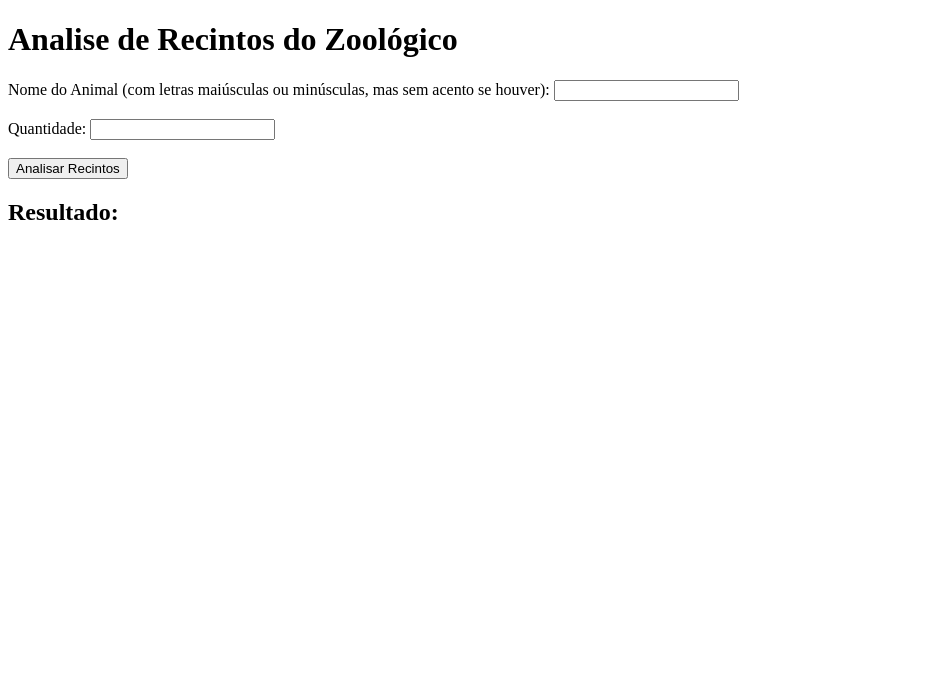
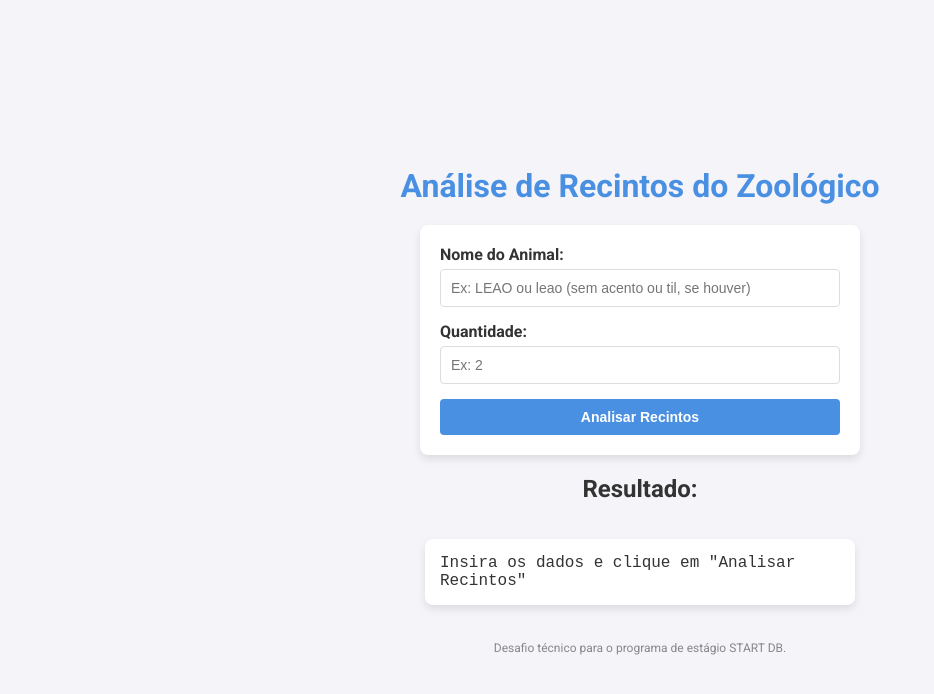
Before and after one commit to Let0210/desafio-Let0210-2024, a website: page src/index.html in a window 1280 px wide. Shown: the whole page, without its empty margins (0-934 px from the left). Drawn offline with Linux system fonts and the light colour scheme.

```diff
--- a/src/index.html
+++ b/src/index.html
@@ -4,22 +4,27 @@
     <meta charset="UTF-8">
     <meta http-equiv="X-UA-Compatible" content="IE=edge">
     <meta name="viewport" content="width=device-width, initial-scale=1.0">
-    <title>Zoo Recintos</title>
-    <script type="module" src="main.js"></script> <!-- Importa o script principal -->
+    <title>Análise de Recintos do Zoológico</title>
+    <link href="https://fonts.googleapis.com/css2?family=Roboto:wght@400;700&display=swap" rel="stylesheet">
+
 </head>
+
 <body>
-    <h1>Analise de Recintos do Zoológico</h1>
+    <h1>Análise de Recintos do Zoológico</h1>
     <form id="animalForm">
-        <label for="animal">Nome do Animal (com letras maiúsculas ou minúsculas, mas sem acento se houver):</label>
-        <input type="text" id="animal" name="animal" required>
-        <br><br>
+        <label for="animal">Nome do Animal:</label>
+        <input type="text" id="animal" name="animal" placeholder="Ex: LEAO ou leao (sem acento ou til, se houver)" required>
+
         <label for="quantidade">Quantidade:</label>
-        <input type="number" id="quantidade" name="quantidade" required>
-        <br><br>
+        <input type="number" id="quantidade" name="quantidade" placeholder="Ex: 2" min="1" required>
+
         <button type="submit">Analisar Recintos</button>
     </form>
+
     <h2>Resultado:</h2>
-    <pre id="resultado"></pre> <!-- Área para exibir os resultados -->
+    <pre id="resultado">Insira os dados e clique em "Analisar Recintos"</pre>
+
+    <footer>Desafio técnico para o programa de estágio START DB.</footer>
 
     <script type="module">
         import { RecintosZoo } from './recintos-zoo.js';
@@ -39,10 +44,96 @@
             const resultadoDiv = document.getElementById('resultado');
             if (resultado.erro) {
                 resultadoDiv.textContent = `Erro: ${resultado.erro}`;
+                resultadoDiv.style.color = 'red';
             } else {
                 resultadoDiv.textContent = `Recintos Viáveis:\n${resultado.recintosViaveis.join('\n')}`;
+                resultadoDiv.style.color = 'green';
             }
         });
     </script>
 </body>
 </html>
+
+<style>
+    body {
+        font-family: 'Roboto', sans-serif;
+        background-color: #f4f4f9;
+        color: #333;
+        margin: 0;
+        padding: 0;
+        display: flex;
+        justify-content: center;
+        align-items: center;
+        min-height: 100vh;
+        flex-direction: column;
+    }
+
+    h1 {
+        color: #4A90E2;
+        margin-bottom: 20px;
+        text-align: center;
+    }
+
+    form {
+        background: #ffffff;
+        padding: 20px;
+        border-radius: 8px;
+        box-shadow: 0 4px 8px rgba(0, 0, 0, 0.1);
+        max-width: 400px;
+        width: 100%;
+        display: flex;
+        flex-direction: column;
+    }
+
+    label {
+        margin-bottom: 5px;
+        font-weight: bold;
+    }
+
+    input[type="text"], input[type="number"] {
+        padding: 10px;
+        margin-bottom: 15px;
+        border: 1px solid #ddd;
+        border-radius: 4px;
+        font-size: 14px;
+    }
+
+    button {
+        padding: 10px 15px;
+        background-color: #4A90E2;
+        border: none;
+        border-radius: 4px;
+        color: #fff;
+        font-weight: bold;
+        cursor: pointer;
+        transition: background-color 0.3s;
+        font-size: 14px;
+    }
+
+    button:hover {
+        background-color: #357ABD;
+    }
+
+    h2 {
+        margin-top: 20px;
+        color: #333;
+    }
+
+    #resultado {
+        background: #fff;
+        padding: 15px;
+        border-radius: 8px;
+        box-shadow: 0 4px 8px rgba(0, 0, 0, 0.1);
+        width: 100%;
+        max-width: 400px;
+        overflow-x: auto;
+        white-space: pre-wrap;
+        font-size: 16px;
+    }
+
+    footer {
+        margin-top: 20px;
+        font-size: 12px;
+        color: #888;
+    }
+</style>
--- a/src/main.js
+++ b/src/main.js
@@ -3,4 +3,4 @@
 //import prompt from 'prompt-sync';
 //const pl = prompt();
 
-console.log(new RecintosZoo().analisaRecintos('HIPOPOTAMO', 1));
+console.log(new RecintosZoo().analisaRecintos('LEAO', 1));
--- a/src/recintos-zoo.js
+++ b/src/recintos-zoo.js
@@ -30,11 +30,13 @@
         }
 
         const infoAnimal = this.animais[animal];
+
         const espacoNecessario = infoAnimal.tamanho * quantidade;
         let recintosViaveis = [];
 
         // Verificar recintos
         for (let recinto of this.recintos) {
+            console.log(`Recinto ${recinto.numero}:`);
             let espacoOcupado = 0;
             let carnivorosPresentes = false;
             let macacoPresente = false;
@@ -55,6 +57,7 @@
             // Verificar espaço ocupado e se há conflito de espécies
             for (let animalExistente of recinto.animais) {
                 const infoAnimalExistente = this.animais[animalExistente.especie];
+                console.log(`infoAnimalExistente.biomas: ${infoAnimalExistente.biomas}`);
                 espacoOcupado += infoAnimalExistente.tamanho * animalExistente.quantidade;
 
                 if (infoAnimalExistente.carnivoro) {
@@ -66,8 +69,12 @@
                 }
 
                 // Carnívoros só podem ficar com a mesma espécie
-                if (infoAnimal.carnivoro && infoAnimalExistente.especie !== animal) {
+                console.log(`animal =  ${animal}`);
+                console.log(`infoAnimal.carnivoro =  ${infoAnimal.carnivoro}`);
+                console.log(`infoAnimalExistente.especie =  ${infoAnimalExistente.especie}`);
+                if (infoAnimal.carnivoro && animalExistente.especie !== animal) {
                     espacoOcupado = recinto.tamanhoTotal + 1; // Faz com que o recinto não seja viável
+                    console.log(`entrou ${espacoOcupado}`);
                     break;
                 }
             }
@@ -99,6 +106,11 @@
 
             const espacoRestante = recinto.tamanhoTotal - espacoOcupado - espacoNecessario;
 
+            //console.log(`Recinto ${recinto.numero}:`);
+            console.log(`Espaço ocupado: ${espacoOcupado}`);
+            console.log(`Espaço necessário: ${espacoNecessario}`);
+            console.log(`Espaço restante: ${espacoRestante}`);
+
             // Adiciona o recinto à lista se houver espaço suficiente
             if (espacoRestante >= 0) {
                 recintosViaveis.push(`Recinto ${recinto.numero} (espaço livre: ${espacoRestante} total: ${recinto.tamanhoTotal})`);
```
Also changed, not shown: src/recintos-zoo.test.js (+10 -1 lines).
